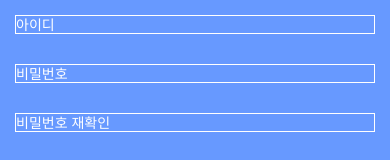
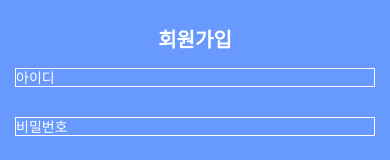
Before and after one commit to hanium-project/Police-in-my-pocket-frontend, a React Native app: screen / in a window 390 px wide. Shown: the top 160 px of the page. Built offline with nearby package versions, Linux system fonts and the light colour scheme.

Commit message:
Feat: #2 회원가입 화면 기능 추가

```diff
--- a/App.js
+++ b/App.js
@@ -38,20 +38,20 @@ String.prototype.zf = function(len){return "0".string(len - this.length) + this;
 Number.prototype.zf = function(len){return this.toString().zf(len);};
 
 const App = () => {
+  const [titleText, setTitleText] = useState("회원가입");
   const [id, setId] = useState('')
   const [password, setPassword] = useState('')
   const [checkpw, setCheckpw] = useState('')
   const [name, setName] = useState('')
   const [birth, setBirth] = useState('')
+  const [isDatePickerVisible, setDatePickerVisibility] = useState(false);
   const [address, setAddress] = useState('')
   const [phone, setPhone] = useState('')
   const [emergency1, setEmergency1] = useState('')
   const [emergency2, setEmergency2] = useState('')
   const [emergency3, setEmergency3] = useState('')
-  const [isDatePickerVisible, setDatePickerVisibility] = useState(false);
   const [text, onChangeText] = useState("");
-  const [value, setValue] = React.useState('first');
-  //const { options, horizontal} = props;
+
 const showDatePicker = () => {
     setDatePickerVisibility(true);
 };
@@ -71,6 +71,13 @@ const handleConfirm = (date) => {
   const [checked, setChecked] = React.useState('남');
   return (
     <ScrollView style={styles.container}>
+      <View style={styles.header}>
+      <Text style={styles.titleText}>
+       {"\n"}
+        {titleText}
+        {"\n"}
+      </Text>
+      </View>
       <TextInput style={styles.textInput}
         placeholder = "아이디"
         label = "아이디"
@@ -80,11 +87,13 @@ const handleConfirm = (date) => {
       <TextInput style={styles.textInput}
         placeholder = "비밀번호"
         placeholderTextColor = "white"
-        onChangeText={text => setPassword(text)} value={password} />
+        onChangeText={text => setPassword(text)} value={password}
+        secureTextEntry={true}/>
       <TextInput style={styles.textInput}
         placeholder = "비밀번호 재확인"
         placeholderTextColor = "white"
-        onChangeText={text => setCheckpw(text)} value={checkpw} />
+        onChangeText={text => setCheckpw(text)} value={checkpw}
+        secureTextEntry={true}/>
       <TextInput style={styles.textInput}
         placeholder = "이름"
         placeholderTextColor = "white"
@@ -148,8 +157,14 @@ const handleConfirm = (date) => {
 
         <TouchableOpacity
         style= {styles.submitButton}
-        onPress = {
-          () => login(email, password)
+        onPress = {() => login(email, password),
+        () =>{
+          if(password === checkpw){
+          }
+          else{
+            return alert("비밀번호가 일치하지 않습니다");
+          }
+        }
         }>
           <Text style = {styles.submitButtonText}>Submit</Text>
         </TouchableOpacity>
@@ -162,10 +177,17 @@ const styles = StyleSheet.create({
     flex: 1,
     backgroundColor: '#6799FF',
   },
-
+  header:{
+    justifyContent: "center",
+    alignItems: "center",
+  },
+  titleText: {
+    fontSize: 20,
+    fontWeight: "bold",
+    color: 'white',
+  },
   textInput: {
     margin: 15,
-   // height: 40,
     borderColor: 'white',
     borderWidth: 1,
     color: 'white',
@@ -176,7 +198,6 @@ const styles = StyleSheet.create({
     padding: 10,
     margin: 15,
     alignItems: "center",
-   // height: 40
   },
   radio: {
     flexDirection: 'row',
```
